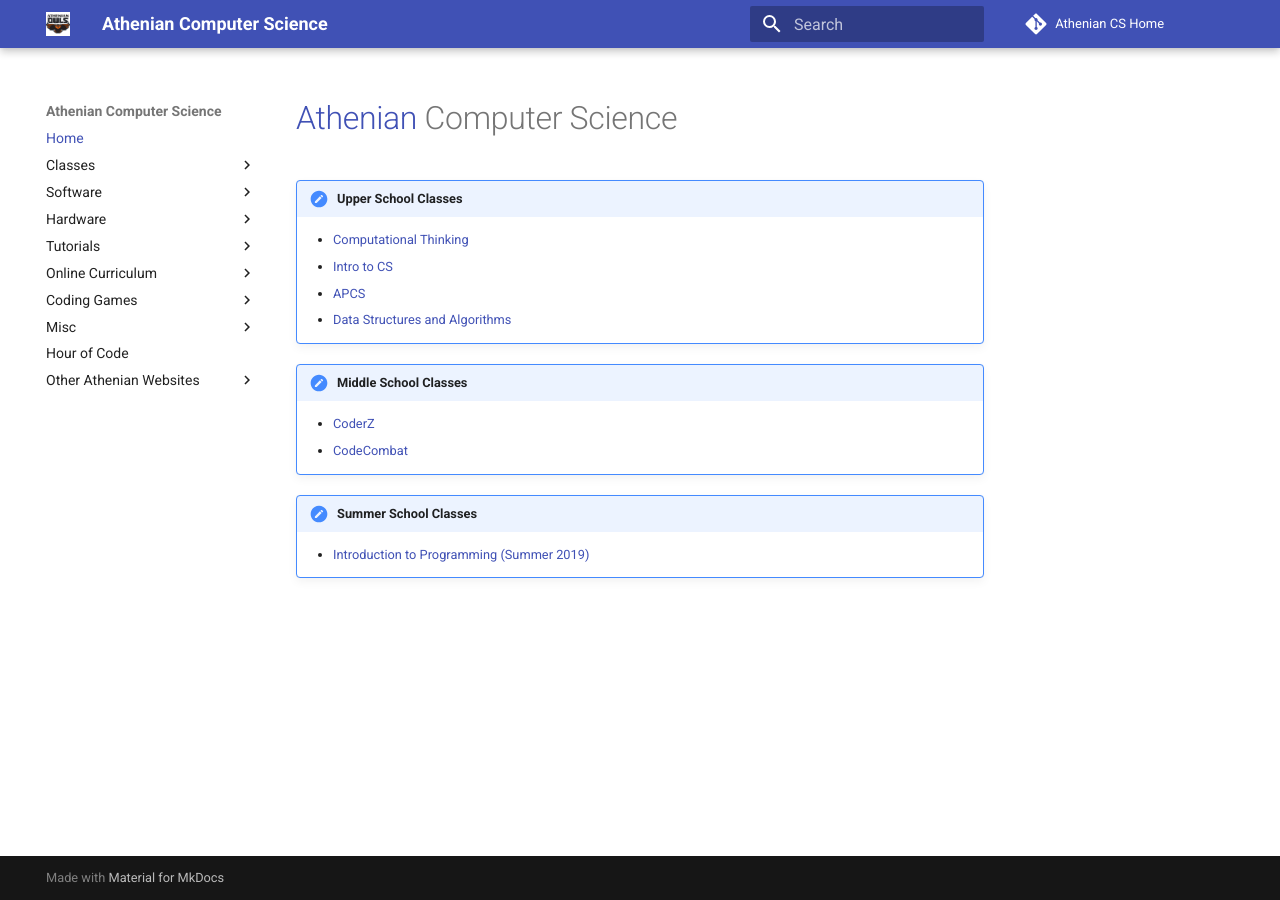
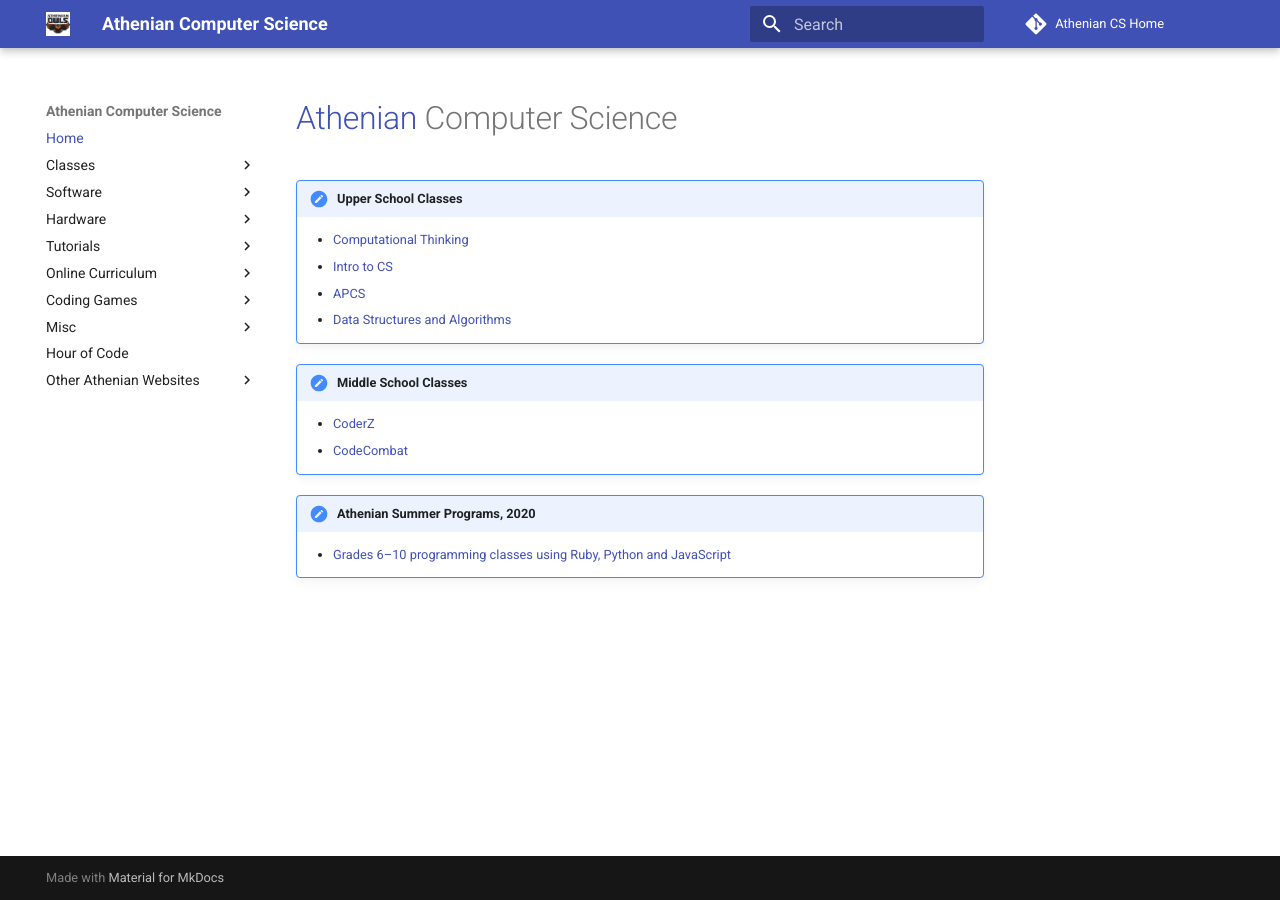
Before and after one commit to athenian-computational-thinking/athenian-cs-mkdocs, an MkDocs documentation site: the page built from docs/index.md, in a window 1280 px wide. Built offline with MkDocs 1.6.1 and Material for MkDocs 9.7.7, drawn with Linux system fonts in a browser that asks for light colours; comment, search, counter and statistics services are not loaded.

Commit message:
Update Athenian Summer Programs, 2020

```diff
--- a/docs/index.md
+++ b/docs/index.md
@@ -12,6 +12,6 @@
     * [CoderZ](/coderz)
     * [CodeCombat](/codecombat)
 
-!!! note "Summer School Classes"
+!!! note "Athenian Summer Programs, 2020"
 
-    * [Introduction to Programming (Summer 2019)](https://davebsoft.com/programming-for-kids/classes/athenian/summer/2019/)
+    * [Grades 6–10 programming classes using Ruby, Python and JavaScript](https://davebsoft.com/programming-for-kids/classes/athenian/summer/2020/)
```
